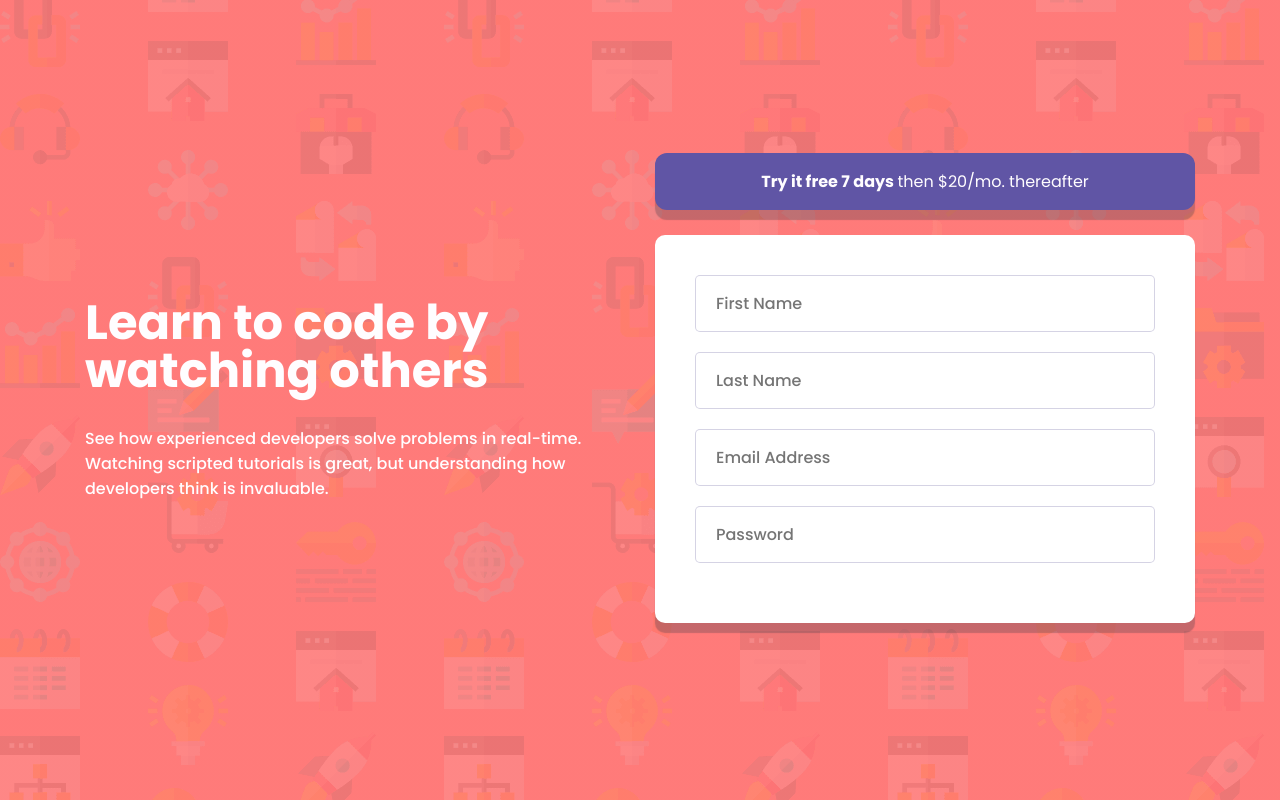
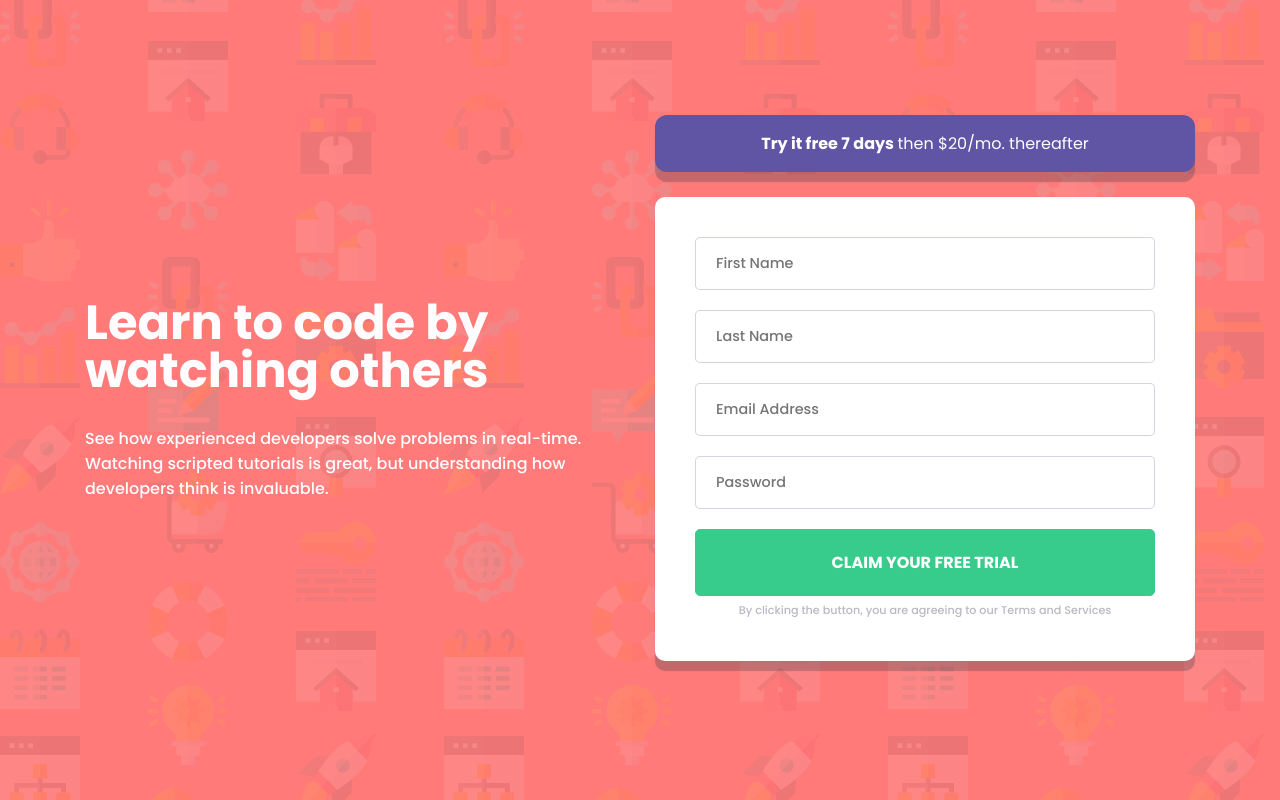
Before and after one commit to linzhangcs/signup-form, a React (Create React App) app in the folder signupform/: page / in a window 1280 px wide. Built offline with nearby package versions, Linux system fonts and the light colour scheme.

Commit message:
add style for form inputs and text

```diff
--- a/signupform/src/App.js
+++ b/signupform/src/App.js
@@ -61,11 +61,33 @@ const SignupForm = styled.div`
     box-sizing: border-box;
     margin-bottom: 20px;
     width: 100%;
-    font-size: 1em;
+    font-size: 0.9em;
     font-weight: 500;
     padding: 15px 20px;
     border: 1px solid ${colors.grayishBlue};
     border-radius: 5px;
+  }
+
+  .green-btn{
+    color: #fff;
+    font-family: 'Poppins', sans-serif;
+    font-size: 1em;
+    font-weight: 700;
+    text-transform: uppercase;
+    width: 100%;
+    padding: 20px 0;
+    background-color: ${colors.primaryGreen};
+    border: 1px solid ${colors.primaryGreen};
+    border-radius: 5px;
+  }
+
+  .disclaimer{
+    width: 100%;
+    display: inline-block;
+    text-align: center;
+    color: ${colors.textLightGray};
+    font-size: 0.7em;
+    font-weight: 500;
   }
 `;
 
@@ -100,6 +122,8 @@ function App() {
             <input type="text" placeholder="Last Name"></input>
             <input type="email" placeholder="Email Address"></input>
             <input type="password" placeholder="Password"></input>
+            <button class="green-btn" type="submit">claim your free trial</button>
+            <span class="disclaimer">By clicking the button, you are agreeing to our Terms and Services</span>
           </form>
         </SignupForm>
       </Container>
--- a/signupform/src/styles/global.js
+++ b/signupform/src/styles/global.js
@@ -6,7 +6,10 @@ export const colors = {
     neutralDarkBlue: "hsl(249, 10%, 26%)",
     neutralGrayishBlue: "hsl(246, 25%, 77%)",
     grayishBlue: "rgba(185, 182, 211, 0.6)",
-    purpleBlue: "rgba(62, 60, 73, 0.3)"
+    purpleBlue: "rgba(62, 60, 73, 0.3)",
+    textGray: "#727274",
+    textLightGray: "#bab8c3",
+    textDarkGray: "#37363c"
 };
 
 export const setting  = {
```
